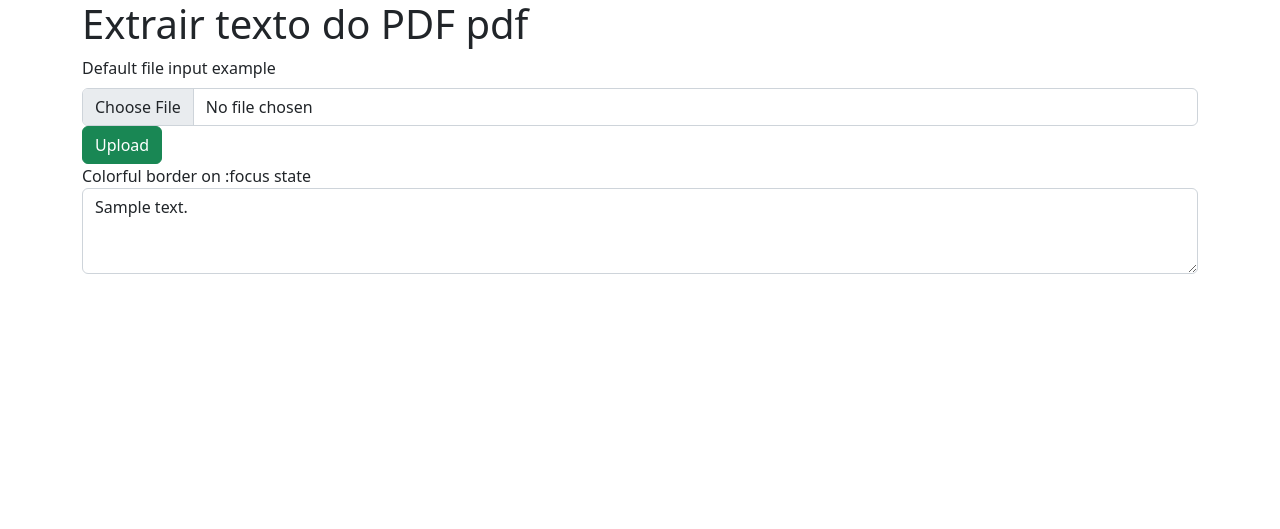
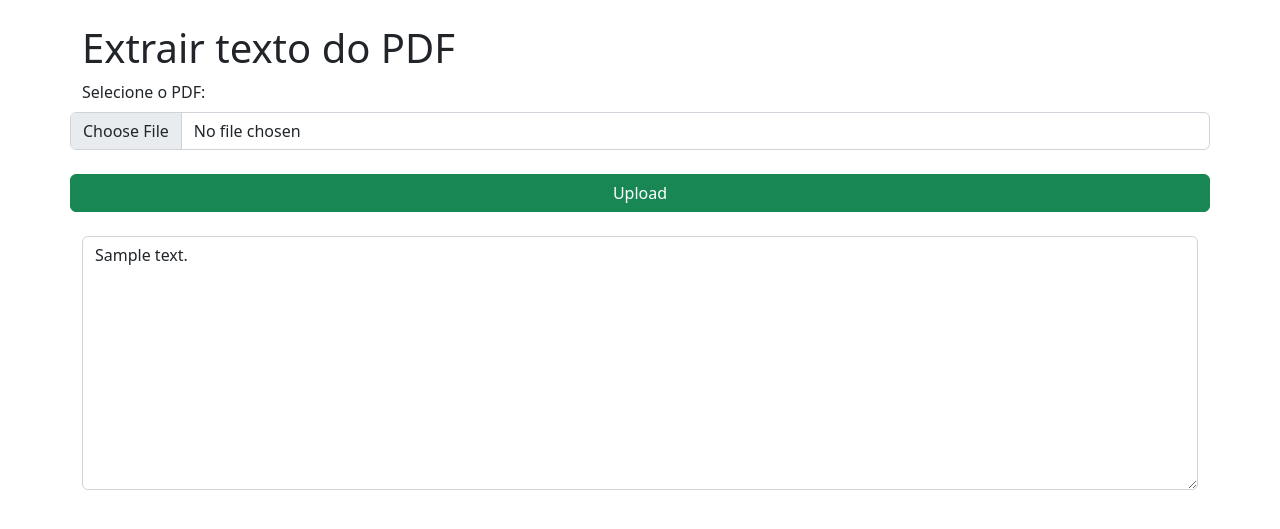
Before and after one commit to Sheliga/pdf_extract_flask, a Flask app: template templates/index.html in a window 1280 px wide. Shown: the top 529 px of the page. Run offline with Flask 2, Linux system fonts and the light colour scheme; the template is opened without the code that fills it: most values are stand-ins (such as "Sample title", 1, 10 or a date in 2020).

Commit message:
feat: projeto funcional

```diff
--- a/app.py
+++ b/app.py
@@ -1,9 +1,18 @@
 import os
 from flask import Flask, render_template, request, session,redirect, url_for, send_file
+from numpy import save
 from werkzeug.utils import secure_filename
+import PyPDF2
 
 app = Flask(__name__, static_folder='static', template_folder='templates')
 UPLOAD_FOLDER = os.path.join(os.getcwd(),'upload')
+
+def open_file(file):
+    if file:
+        read_pdf = PyPDF2.PdfFileReader(file)
+        page = read_pdf.getPage(0)
+        page_content = page.extractText()
+        return page_content
 
 @app.route('/')
 def index():
@@ -14,7 +23,10 @@ def upload():
     file = request.files['pdf']
     savePath = os.path.join(UPLOAD_FOLDER, secure_filename(file.filename))
     file.save(savePath)
-    return render_template('index.html',text = "teste")
+    print(savePath)
+
+    texto = open_file(savePath)
+    return render_template('index.html',text = texto)
     #return 'Upload com sucesso'
 
 @app.route('/get-file/<filename>')
--- a/templates/index.html
+++ b/templates/index.html
@@ -8,19 +8,23 @@
       </head>
       <body>
           <div class="container">
-              <div class="col-12"><h1>Extrair texto do PDF pdf</h1></div>
+              <div class="col-12 mt-4"><h1>Extrair texto do PDF</h1></div>
 
               <div class="col-12">
                   <form action="/upload" method="post" enctype="multipart/form-data">
-                      <label class="form-label" for="customFile">Default file input example</label>
-                      <input type="file" class="form-control" id="pdf" name="pdf" accept="application/pdf" />
-                      <button type="submit" class="btn btn-success"> Upload</button>
+                    <div class="row">
+                      <label class="form-label" for="customFile">Selecione o PDF:</label>
+                      <input type="file" class="form-control" id="pdf" name="pdf" accept="application/pdf"  required/>
+
+                        <button type="submit" class="text-center mt-4 btn btn-success"> Upload</button>
+                      </div>
                     </form>
+
+                    <div class="form-group green-border-focus">
+                        <textarea class="form-control mt-4" id="exampleFormControlTextarea5" rows="10">{{text}}</textarea>
+                    </div>
                 </div>
-                <div class="form-group green-border-focus">
-                    <label for="exampleFormControlTextarea5">Colorful border on :focus state</label>
-                    <textarea class="form-control" id="exampleFormControlTextarea5" rows="3">{{text}}</textarea>
-                </div>
+
           </div>
 
         <script src="https://cdn.jsdelivr.net/npm/bootstrap@5.2.0-beta1/dist/js/bootstrap.bundle.min.js" integrity="sha384-pprn3073KE6tl6bjs2QrFaJGz5/SUsLqktiwsUTF55Jfv3qYSDhgCecCxMW52nD2" crossorigin="anonymous"></script>
```
